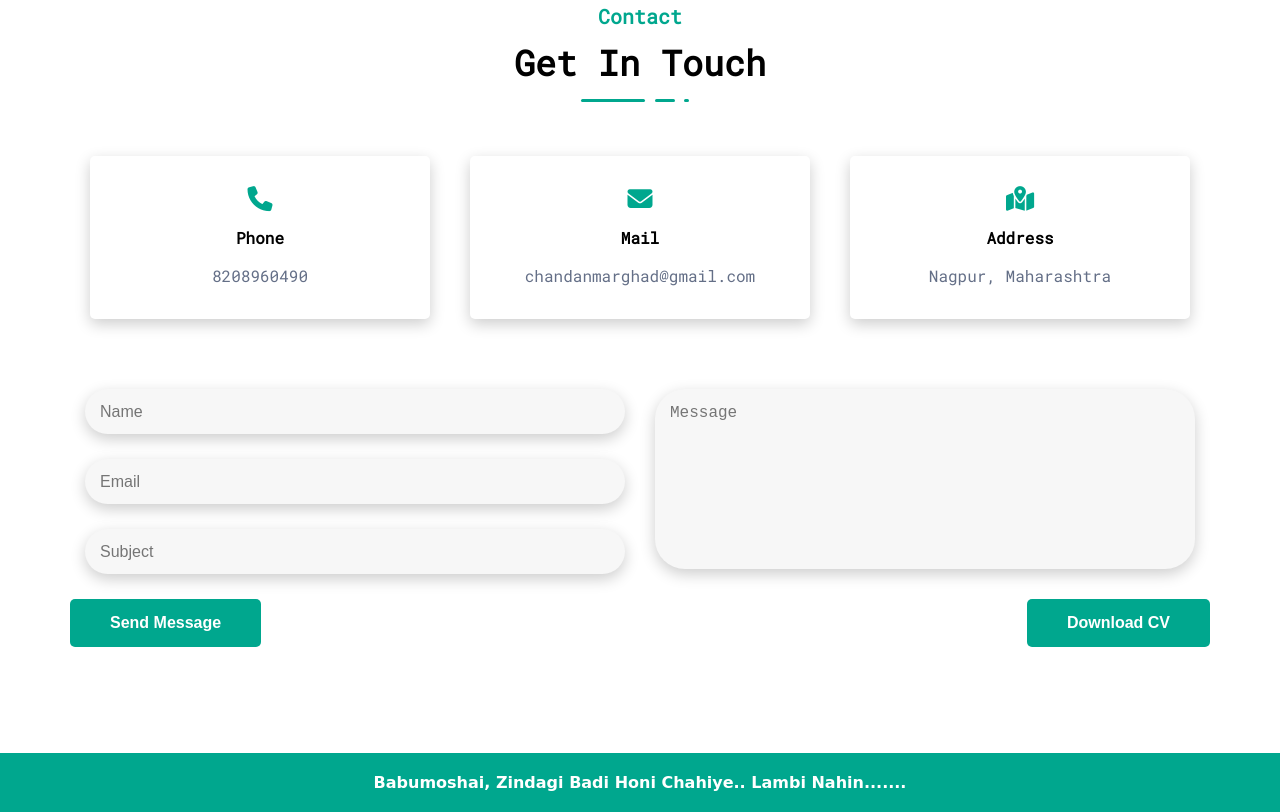
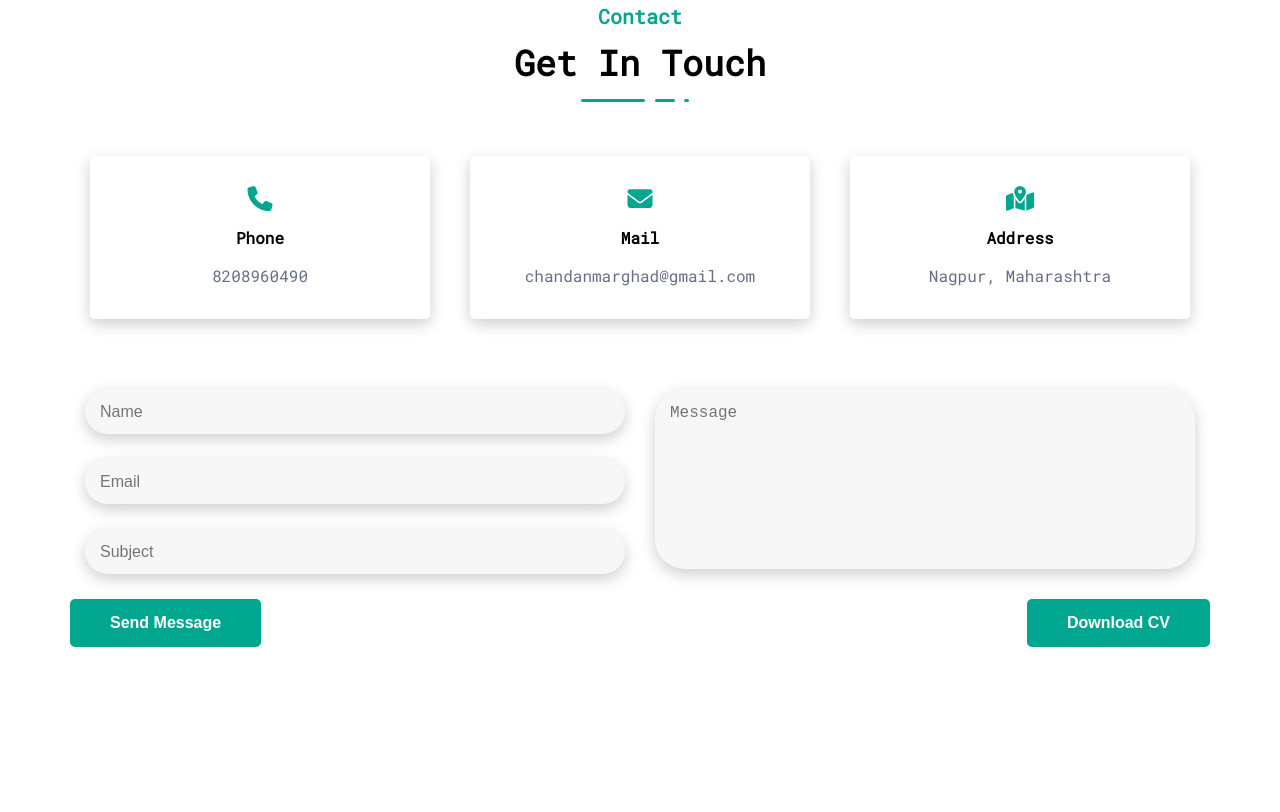
Before and after one commit to chandraM16/Portfolio-1, a plain HTML site: page index.html in a window 1280 px wide. Shown: the part 3869-4681 px from the top of the page. After the commit the page ends 4602 px from the top, so only its background shows below. Drawn offline with Linux system fonts and the light colour scheme.

Commit message:
expriment

```diff
--- a/index.html
+++ b/index.html
@@ -69,7 +69,6 @@
         </div>
 
         <div class="header-hero-shape">
-
         </div>
     </section>
 
@@ -418,10 +417,7 @@
     </div>
 
     <!-- footer section -->
-    <div class="section-footer">
-        <p>Babumoshai, Zindagi Badi Honi Chahiye.. Lambi Nahin.......</p>
-    </div>
-    </div>
+
 
 
     <!-- My JS File -->
```
Also changed, not shown: Css/style.css (line endings or trailing spaces).
